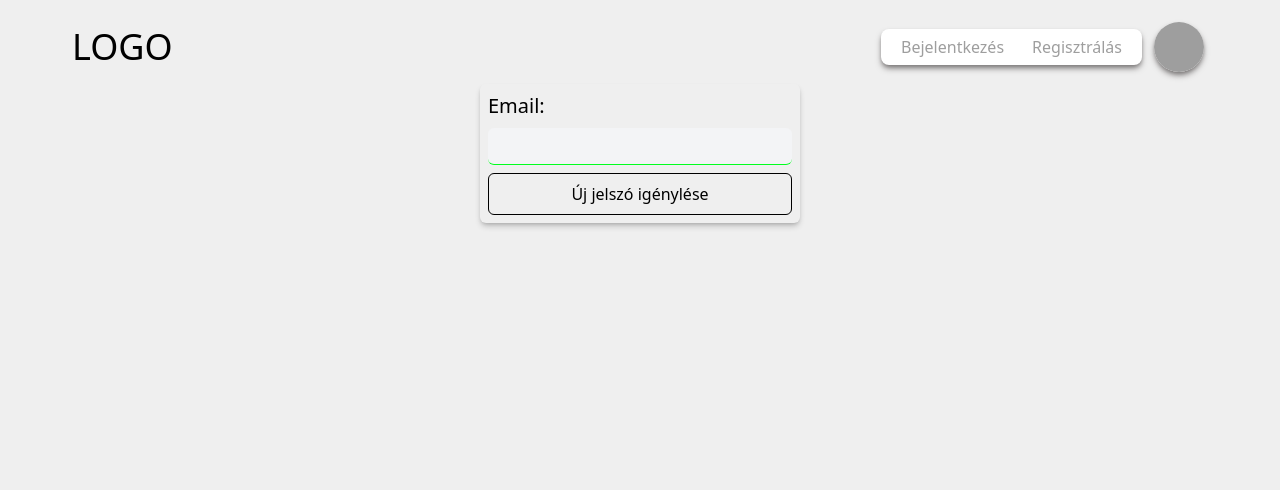
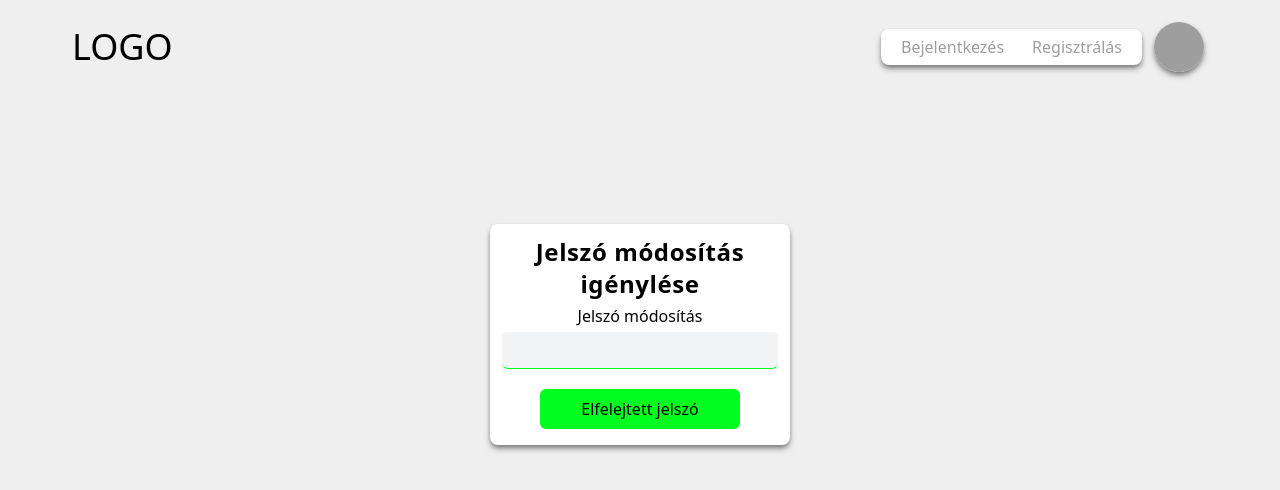
Before and after one commit to govorDori/Hunix_frontend, a React (Vite) app: page /pwreset in a window 1280 px wide. Shown: the top 490 px of the page. Built offline with nearby package versions, Linux system fonts and the light colour scheme; no server answers; grey boxes are pictures that could not be loaded.

Commit message:
password reset added

```diff
--- a/package.json
+++ b/package.json
@@ -14,6 +14,7 @@
     "@tailwindcss/vite": "^4.0.9",
     "firebase": "^11.6.0",
     "framer-motion": "^12.4.7",
+    "pnpm": "^10.8.0",
     "react": "^19.0.0",
     "react-dom": "^19.0.0",
     "react-hook-form": "^7.55.0",
--- a/src/components/Categs.jsx
+++ b/src/components/Categs.jsx
@@ -18,6 +18,7 @@ export const Categs = () => {
             scrollContainerRef.current.scrollBy({ left: 200, behavior: 'smooth' });
         }
     };
+
 
     return (
         <div className='mt-0 shadow-[#7C7979] shadow-md h-full p-4 rounded-lg bg-white space-y-3 max-w-[100%] mx-auto'>
--- a/src/pages/Auth.jsx
+++ b/src/pages/Auth.jsx
@@ -95,6 +95,9 @@ export const Auth = () => {
         <button type='submit' className='cursor-pointer active:scale-95 transition-all p-2 bg-BaseGreen rounded-md mt-4 mx-auto text-center w-full max-w-[200px]'>
           {isSignIn ? 'Bejelentkezés' : 'Regisztráció'}
         </button>
+        <button type='button' onClick={()=>navigate('/pwreset')} className='cursor-pointer active:scale-95 transition-all p-2 bg-BaseGreen rounded-md mt-4 mx-auto text-center w-full max-w-[200px]'>
+          Elfelejtett jelszó
+        </button>
       </div>
     </div>
   </div>
--- a/src/pages/PwReset.jsx
+++ b/src/pages/PwReset.jsx
@@ -1,15 +1,43 @@
 import React from "react"
+import { useContext } from "react"
+import { UserContext } from "../utility/UserContext"
+import { Toastify } from "../components/Toastify"
 
 export const PwReset = () => {
-    return(
-        <div className="shadow-md shadow-black/20 p-2 w-max rounded-md mx-auto flex flex-col gap-y-2">
-            <h2 className='text-xl'>Email:</h2>
-                            <input
-                                type="text"
-                                className='border-b border-BaseGreen outline-0 text-xl p-1 bg-gray-100 rounded-md'
-                                name="displayName"
-                            />
-                            <button className="p-2 border rounded-md">Új jelszó igénylése</button>
-        </div>
+    const { msg, resetPassword } = useContext(UserContext)
+
+    const handleSubmit = (event) => {
+        event.preventDefault()
+        const data = new FormData(event.currentTarget)
+        console.log(data.get('email'));
+
+        resetPassword(data.get('email'))
+    }
+    return (
+        <form onSubmit={handleSubmit}>
+            <div className='min-h-screen flex items-center justify-center p-4'>
+                <div className="bg-white shadow-[#7C7979] shadow-md rounded-lg text-black w-full max-w-[300px] p-3 -mt-[300px]">
+                    <div className='flex flex-col space-y-1'>
+                        <h1 className='text-2xl tracking-wide font-bold text-center'>
+                            Jelszó módosítás igénylése
+                        </h1>
+                        <h3 style={{ color: "var(--color1)", textAlign: "center" }}>Jelszó módosítás</h3>
+
+                        <input
+                            type="email"
+                            className='border-b border-BaseGreen outline-0 text-xl p-1 bg-gray-100 rounded-md'
+                            name="email"
+                            required
+                        />
+
+                        <button type='submit' className='cursor-pointer active:scale-95 transition-all p-2 bg-BaseGreen rounded-md mt-4 mx-auto text-center w-full max-w-[200px]'>
+                            Elfelejtett jelszó
+                        </button>
+
+                        {msg && <Toastify  {...msg} />}
+                    </div>
+                </div>
+            </div>
+        </form>
     )
 }
--- a/src/utility/crudUtility.js
+++ b/src/utility/crudUtility.js
@@ -11,14 +11,6 @@ export const addCar = async (formData) => {
   const collectionRef = collection(dataBase, "Cars")
   const newCar = {...formData, uploadDate:serverTimestamp()}
   await addDoc(collectionRef,newCar)
-}
-
-
-//Postadd
-export const addPost=async (formdata)=>{
-  const collectionRef=collection(db,'posts')
-  const newItem={...formdata,timestamp:serverTimestamp()}
-  await addDoc(collectionRef,newItem)
 }
 
 
--- a/src/utility/firebaseConfig.js
+++ b/src/utility/firebaseConfig.js
@@ -10,6 +10,8 @@ export const firebaseConfig = {
 
     messagingSenderId: import.meta.env.VITE_FIREBASE_MESSAGINGSENDERID,
 
-    appId: import.meta.env.VITE_FIREBASE_APPID
+    appId: import.meta.env.VITE_FIREBASE_APPID,
+
+    measurementId: import.meta.env.VITE_MEASUREMENT_ID
 
   };
```
Also changed, not shown: 1 other file (tests, documents, lock files or other folders).
